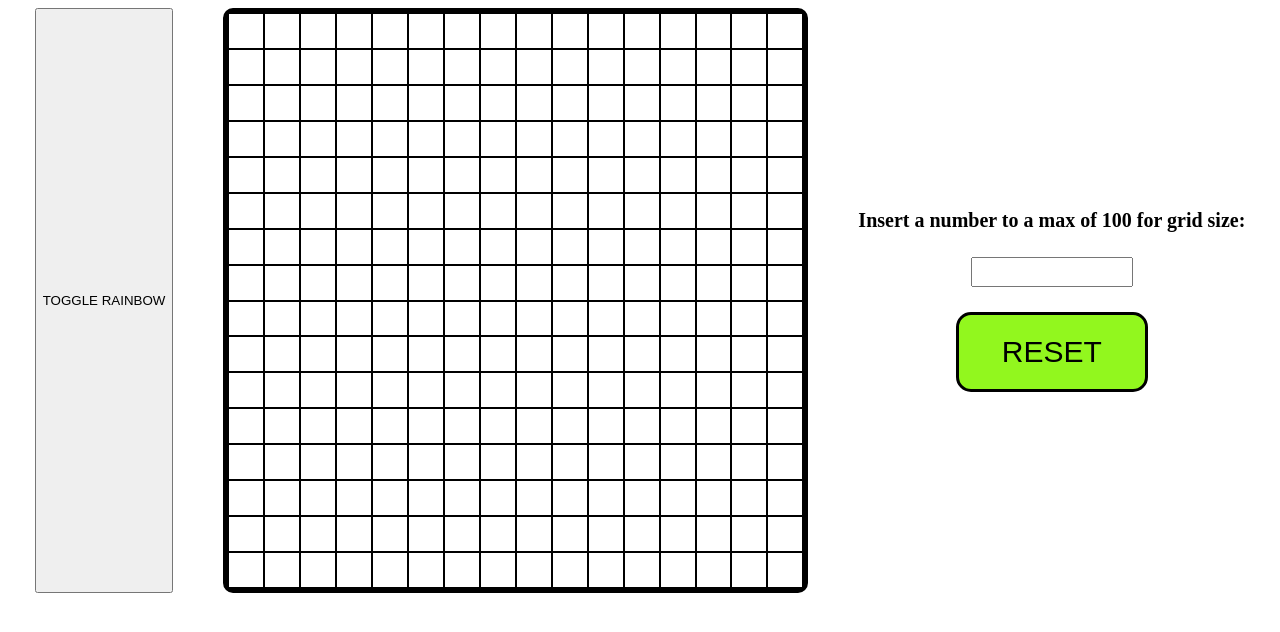
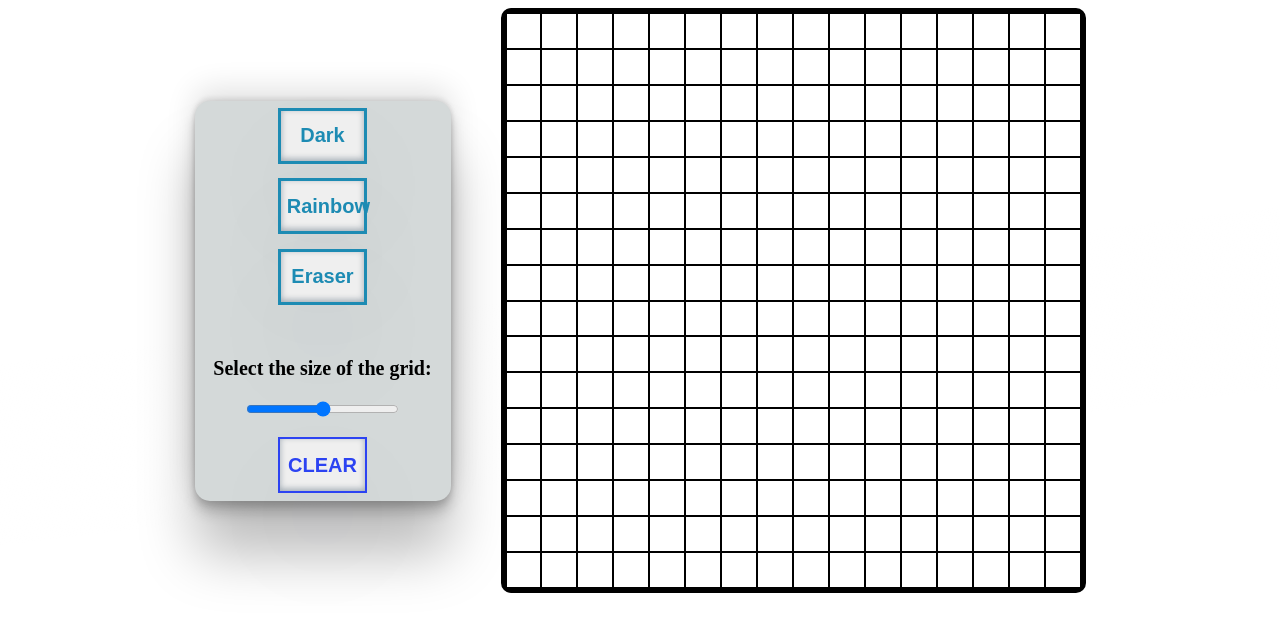
Before and after one commit to pipiolus/etch-a-sketch, a plain HTML site: page index.html in a window 1280 px wide. Drawn offline with Linux system fonts and the light colour scheme.

Commit message:
Added styles and UI improvements

```diff
--- a/app.js
+++ b/app.js
@@ -2,6 +2,8 @@ const grid = document.querySelector('#container');
 const input = document.getElementById('quantity');
 const reset = document.querySelector('.reset');
 const rainbow = document.querySelector('.rainbow');
+const eraser = document.querySelector('.eraser');
+const dark = document.querySelector('.dark');
 
 
 
@@ -38,9 +40,15 @@ const updateGrid = () => {
 const resetGrid = () => {
     grid.innerHTML = "";
     input.value = "";
-    grid.style.setProperty("grid-template-columns", `repeat(16, 2fr)`);
-    grid.style.setProperty("grid-template-rows", `repeat(16, 2fr)`);
-    square.addEventListener('mouseover', setColor);
+    grid.style.setProperty(
+        "grid-template-columns",
+        `repeat(16, 2fr)`
+    );
+    grid.style.setProperty(
+        "grid-template-rows",
+        `repeat(16, 2fr)`
+    );
+    square.addEventListener('mouseover', (e) => e.target.style.backgroundColor = '#232326');
     createGrid();
 }
 
@@ -55,7 +63,7 @@ function generateColor(){
 
 
    function setColor(e){
-    e.target.style.backgroundColor = 'gray';
+    e.target.style.backgroundColor = '#232326';
    }
 
    const square = document.querySelector('div');
@@ -64,9 +72,19 @@ function generateColor(){
     })
 
 
+    dark.addEventListener('click', () => {
+        square.addEventListener('mouseover', (e) => e.target.style.backgroundColor = '#232326');
+    })
+
     rainbow.addEventListener('click', () => {
         square.addEventListener('mouseover', (e) => {
             e.target.style.backgroundColor = generateColor();
+        })
+    })
+
+    eraser.addEventListener('click', () => {
+        square.addEventListener('mouseover', (e) => {
+            e.target.style.backgroundColor = 'white';
         })
     })
 
--- a/index.html
+++ b/index.html
@@ -11,13 +11,15 @@
 </head>
 
 <body>
-            <button type="button" class="btn rainbow">TOGGLE RAINBOW</button>
+        <section>
+            <button type="button" class="btn dark">Dark</button>
+            <button type="button" class="btn rainbow">Rainbow</button>
+            <button type="button" class=" btn eraser">Eraser</button>
+            <label for="quantity">Select the size of the grid:</label>
+            <input type="range" name="quantity" id="quantity">
+            <button type="button" class="reset">CLEAR</button>
+        </section>
     <div id="container"></div>
-    <div class="user-interface">
-        <label for="quantity">Insert a number to a max of 100 for grid size:</label>
-        <input type="number" name="quantity" id="quantity">
-        <button type="button" class="reset">RESET</button>
-    </div>
 </body>
 
 </html>
--- a/styles.css
+++ b/styles.css
@@ -2,6 +2,8 @@ body{
     display: flex;
     justify-content: center;
     gap: 50px;
+    background: rgb(245,245,245);
+background: linear-gradient(353deg, rgba(245,245,245,0) 28%, rgba(255,255,255,1) 52%);
 }
 
 .user-interface{
@@ -28,28 +30,31 @@ body{
 }
 
 .color{
-    background-color: gray;
+    background-color: #232326;
     border: 1px solid black;
 }
 
 .reset{
-    width: 15vw;
-    height: 10vh;
-    font-size: 30px;
-    background-color: #92f71e;
-    border: 3px solid black;
-    border-radius: 15px;
-    transition: 0.5s;
+    font-weight: 800;
+    font-size: 20px;
+    border: 2px solid #2c43f2;
+    color: #2c43f2;
+    width: 7vw;
+    height: 7vh;
+    transition: 0.4s;
+    box-shadow: rgba(50, 50, 93, 0.25) 0px 50px 100px -20px, rgba(0, 0, 0, 0.3) 0px 30px 60px -30px, rgba(10, 37, 64, 0.35) 0px -2px 6px 0px inset;
 }
 
 .reset:hover{
-    background-color: #c7fa50;
     cursor: pointer;
+    scale: 1.1;
 }
 
 label{
+    padding-top: 15%;
     font-size: 20px;
     font-weight: 600;
+    text-align: center;
 }
 
 input{
@@ -57,3 +62,32 @@ input{
     height: 3vh;
     font-size: 16px;
 }
+
+section{
+    align-self: center;
+    display: flex;
+    flex-direction: column;
+    justify-content: space-around;
+    align-items: center;
+    width: 20vw;
+    height: 50vh;
+    background-color: #d4d9d9;
+    border-radius: 15px;
+    box-shadow: rgba(0, 0, 0, 0.25) 0px 54px 55px, rgba(0, 0, 0, 0.12) 0px -12px 30px, rgba(0, 0, 0, 0.12) 0px 4px 6px, rgba(0, 0, 0, 0.17) 0px 12px 13px, rgba(0, 0, 0, 0.09) 0px -3px 5px;
+}
+
+.btn{
+    font-weight: 800;
+    font-size: 20px;
+    border: 3px solid #1d8bb3;
+    color: #1d8bb3;
+    width: 7vw;
+    height: 7vh;
+    transition: 0.4s;
+    box-shadow: rgba(50, 50, 93, 0.25) 0px 50px 100px -20px, rgba(0, 0, 0, 0.3) 0px 30px 60px -30px, rgba(10, 37, 64, 0.35) 0px -2px 6px 0px inset;
+}
+
+.btn:hover{
+    scale: 1.1;
+    cursor: pointer;
+}
```
